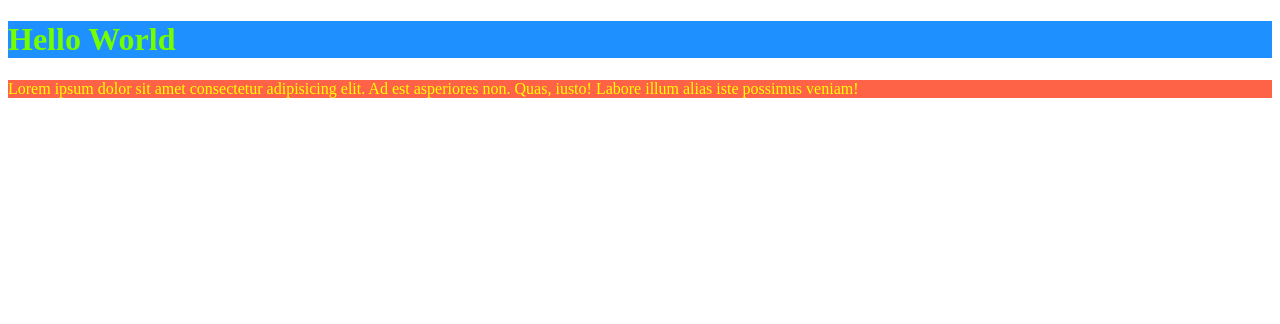
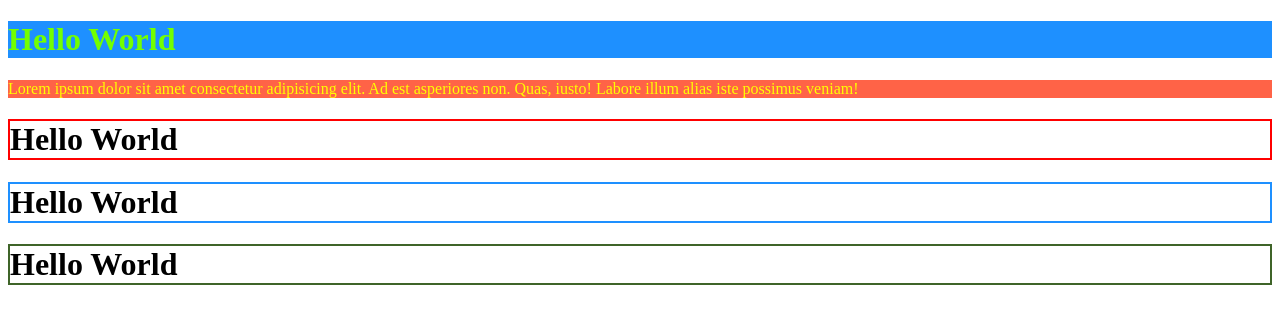
Before and after one commit to rifatwali121/Practice, a plain HTML site: page CSS/color1.html in a window 1280 px wide. Drawn offline with Linux system fonts and the light colour scheme.

Commit message:
border-color

```diff
--- a/CSS/color1.html
+++ b/CSS/color1.html
@@ -13,5 +13,9 @@
       Lorem ipsum dolor sit amet consectetur adipisicing elit. Ad est asperiores
       non. Quas, iusto! Labore illum alias iste possimus veniam!
     </p>
+    <!-- Border color -->
+    <h1 style="border: 2px solid red">Hello World</h1>
+    <h1 style="border: 2px solid dodgerblue">Hello World</h1>
+    <h1 style="border: 2px solid rgb(63, 100, 41)">Hello World</h1>
   </body>
 </html>
```
